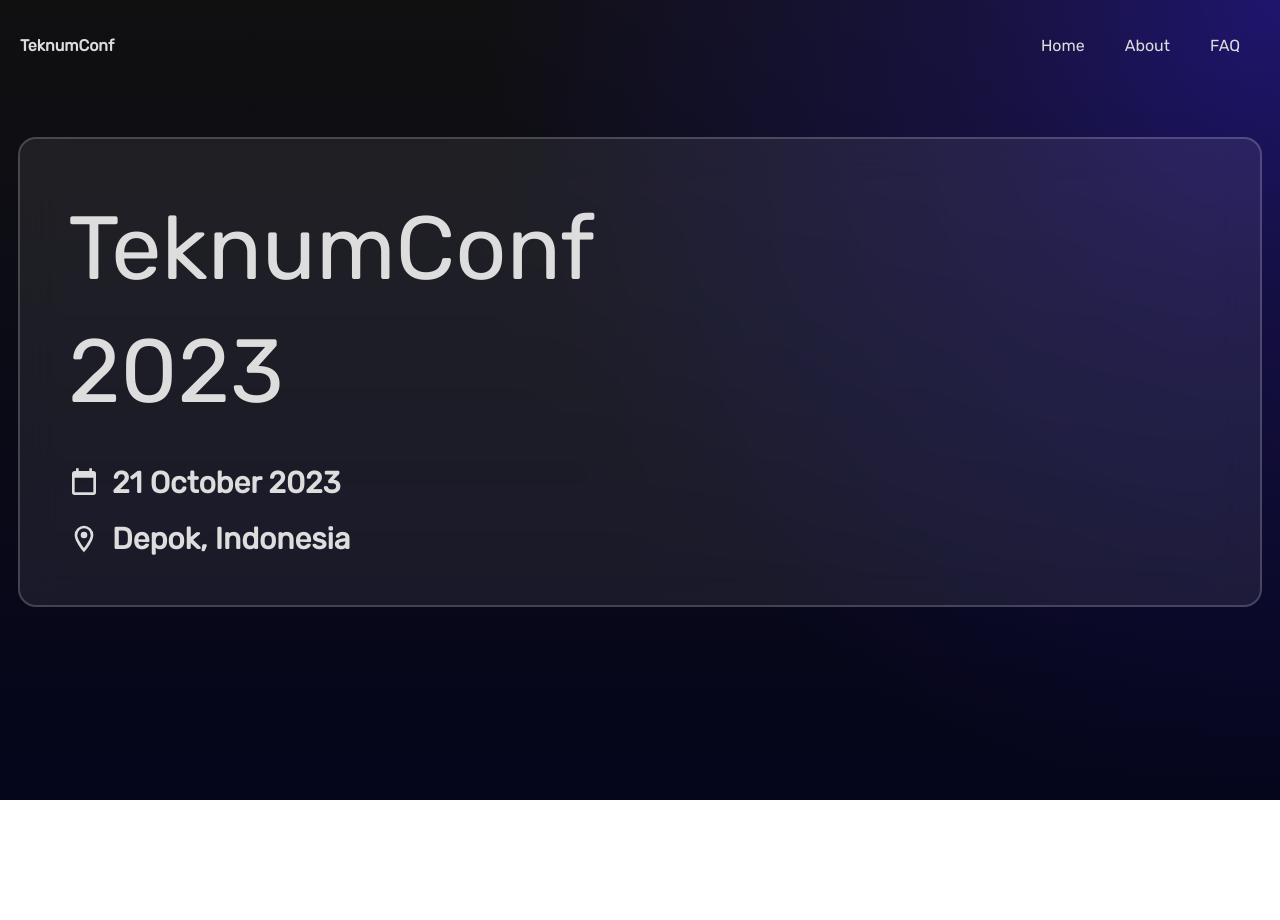
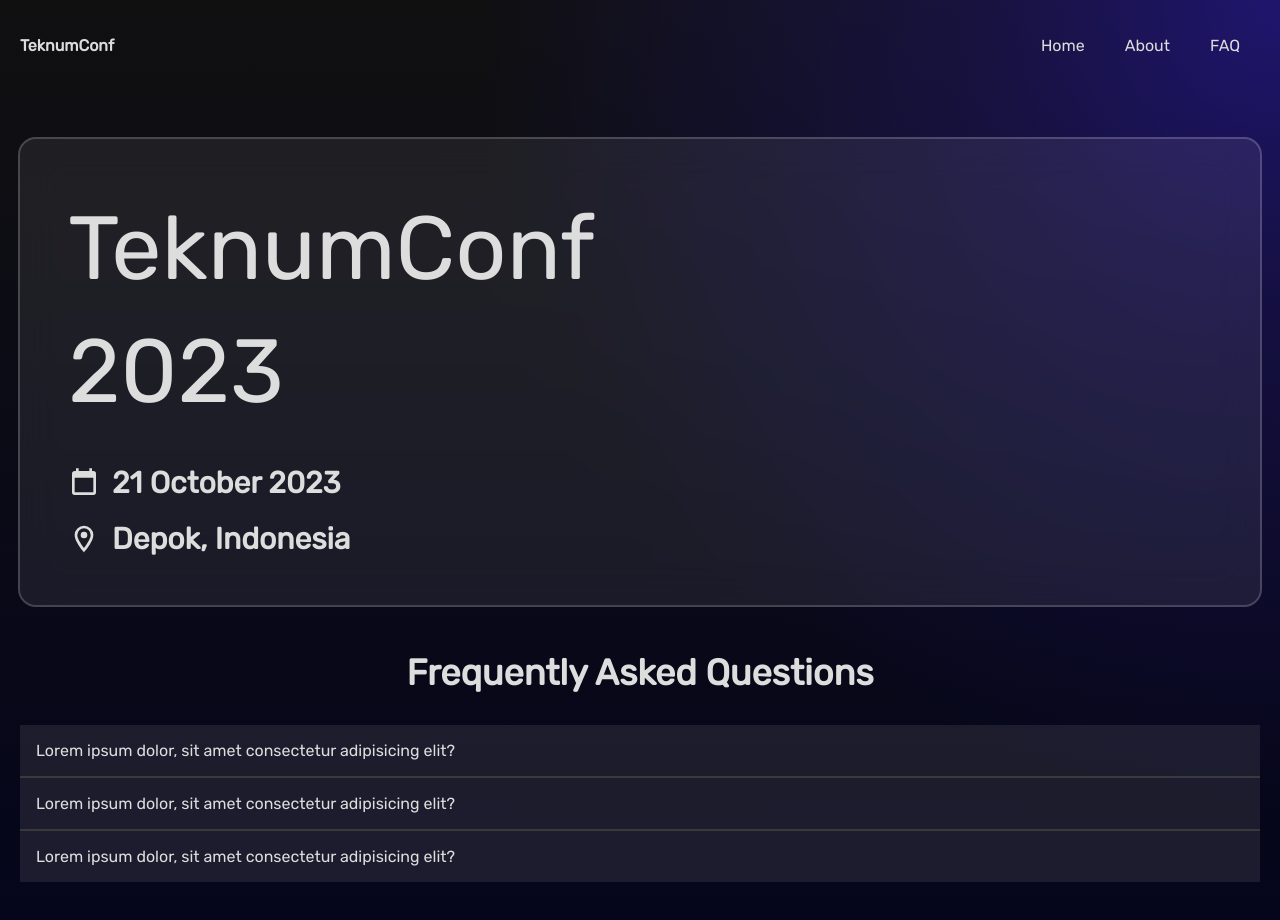
Before and after one commit to teknologi-umum/conference, a Nuxt app in the folder frontend/: page / in a window 1280 px wide. Shown: the top 920 px of the page. Before the commit the page ends 800 px from the top, so only its background shows below. Built offline with nearby package versions, Linux system fonts and the light colour scheme.

Commit message:
feat(frontend): faq

```diff
--- /dev/null
+++ b/frontend/components/Accordion.vue
@@ -0,0 +1,47 @@
+<script setup lang="ts">
+const faq = [
+    {
+        question: 'Lorem ipsum dolor, sit amet consectetur adipisicing elit?',
+        answer: 'Minima obcaecati tempore quis labore, nam repellat                 blanditiis? Alias, tempore, error est esse aut ratione sequi, quos eum deserunt aperiam nam provident.'
+    },
+    {
+        question: 'Lorem ipsum dolor, sit amet consectetur adipisicing elit?',
+        answer: 'Minima obcaecati tempore quis labore, nam repellat                 blanditiis? Alias, tempore, error est esse aut ratione sequi, quos eum deserunt aperiam nam provident.'
+    },
+    {
+        question: 'Lorem ipsum dolor, sit amet consectetur adipisicing elit?',
+        answer: 'Minima obcaecati tempore quis labore, nam repellat                 blanditiis? Alias, tempore, error est esse aut ratione sequi, quos eum deserunt aperiam nam provident.'
+    },
+]
+</script>
+<template>
+    <div class="accordion rounded-md">
+        <div class="accordion-item" v-for="(question, i) in faq">
+            <input type="radio" name="radio" class="accordion-radio hidden" :id="`question-${i}`">
+            <label :for="`question-${i}`" class="accordion-title cursor-pointer">{{ question.question }}</label>
+            <p class="accordion-content leading-7">{{ question.answer }}</p>
+        </div>
+    </div>
+</template>
+<style>
+.accordion-item, .accordion-title {
+    display: block;
+    transition: all .2s;
+    background-color: rgba(141, 141, 141, 0.088);
+}
+.accordion-title, .accordion-content {
+    padding: 1rem;
+}
+.accordion-item:not(:last-child) {
+    border-bottom: 2px solid #3a3a3a;
+}
+.accordion-content {
+    display: none;
+}
+.accordion-radio:checked ~ .accordion-content {
+    display: block;
+}
+.accordion-radio:checked ~ .accordion-title {
+    background-color: rgba(141, 141, 141, 0.251);
+}
+</style>
--- a/frontend/pages/index.vue
+++ b/frontend/pages/index.vue
@@ -20,7 +20,13 @@ const config = useRuntimeConfig()
             </div>
         </section>
         <section id="about" class="section">
-            <div class="container | mx-auto">
+            <div class="container | mx-auto px-5">
+                <div class="section-header text-center mb-8">
+                    <h2 class="section-title | text-4xl">Frequently Asked Questions</h2>
+                </div>
+                <div class="section-content">
+                    <Accordion></Accordion>
+                </div>
             </div>
         </section>
     </div>
```
